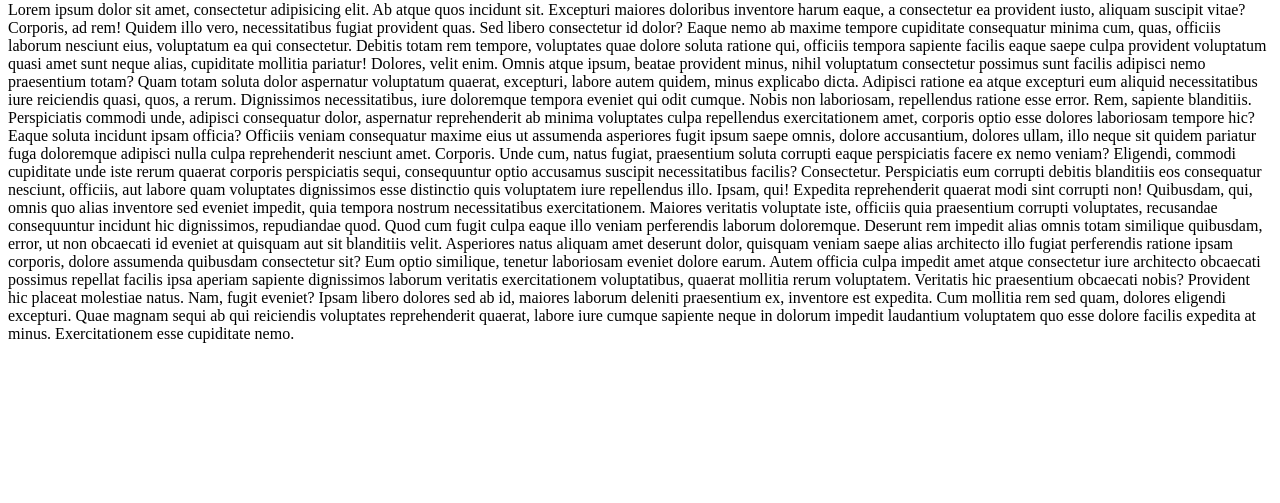
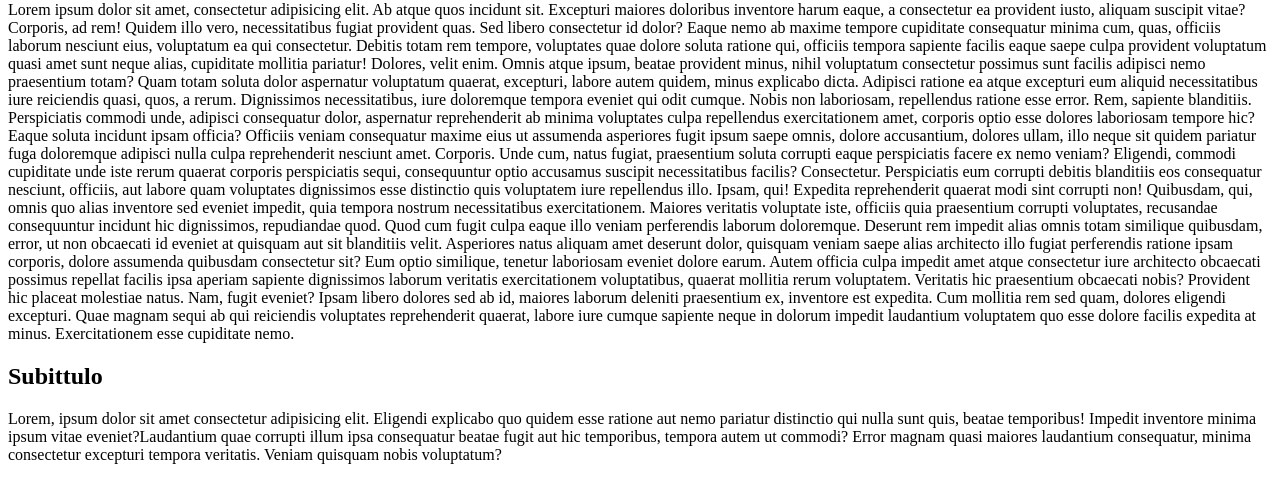
Before and after one commit to valentinacapra/buceando, a plain HTML site: page index.html in a window 1280 px wide. Shown: the part 79-582 px from the top of the page. Drawn offline with Linux system fonts and the light colour scheme.

Commit message:
mensajedel commit

```diff
--- a/estilos.css
+++ b/estilos.css
@@ -9,3 +9,6 @@ h1{
 p{
     font-family: cursive;
 }
+h2{
+    font-family: fantasy;
+}
--- a/index.html
+++ b/index.html
@@ -23,5 +23,9 @@
     Provident hic placeat molestiae natus. Nam, fugit eveniet? Ipsam libero dolores sed ab id, maiores laborum deleniti praesentium ex, inventore est expedita. Cum mollitia rem sed quam, dolores eligendi excepturi.
     Quae magnam sequi ab qui reiciendis voluptates reprehenderit quaerat, labore iure cumque sapiente neque in dolorum impedit laudantium voluptatem quo esse dolore facilis expedita at minus. Exercitationem esse cupiditate nemo.</p>
 
+    <section>
+        <h2>Subittulo</h2>
+        <p>Lorem, ipsum dolor sit amet consectetur adipisicing elit. Eligendi explicabo quo quidem esse ratione aut nemo pariatur distinctio qui nulla sunt quis, beatae temporibus! Impedit inventore minima ipsum vitae eveniet?Laudantium quae corrupti illum ipsa consequatur beatae fugit aut hic temporibus, tempora autem ut commodi? Error magnam quasi maiores laudantium consequatur, minima consectetur excepturi tempora veritatis. Veniam quisquam nobis voluptatum?</p>
+    </section>
 </body>
 </html>
```
